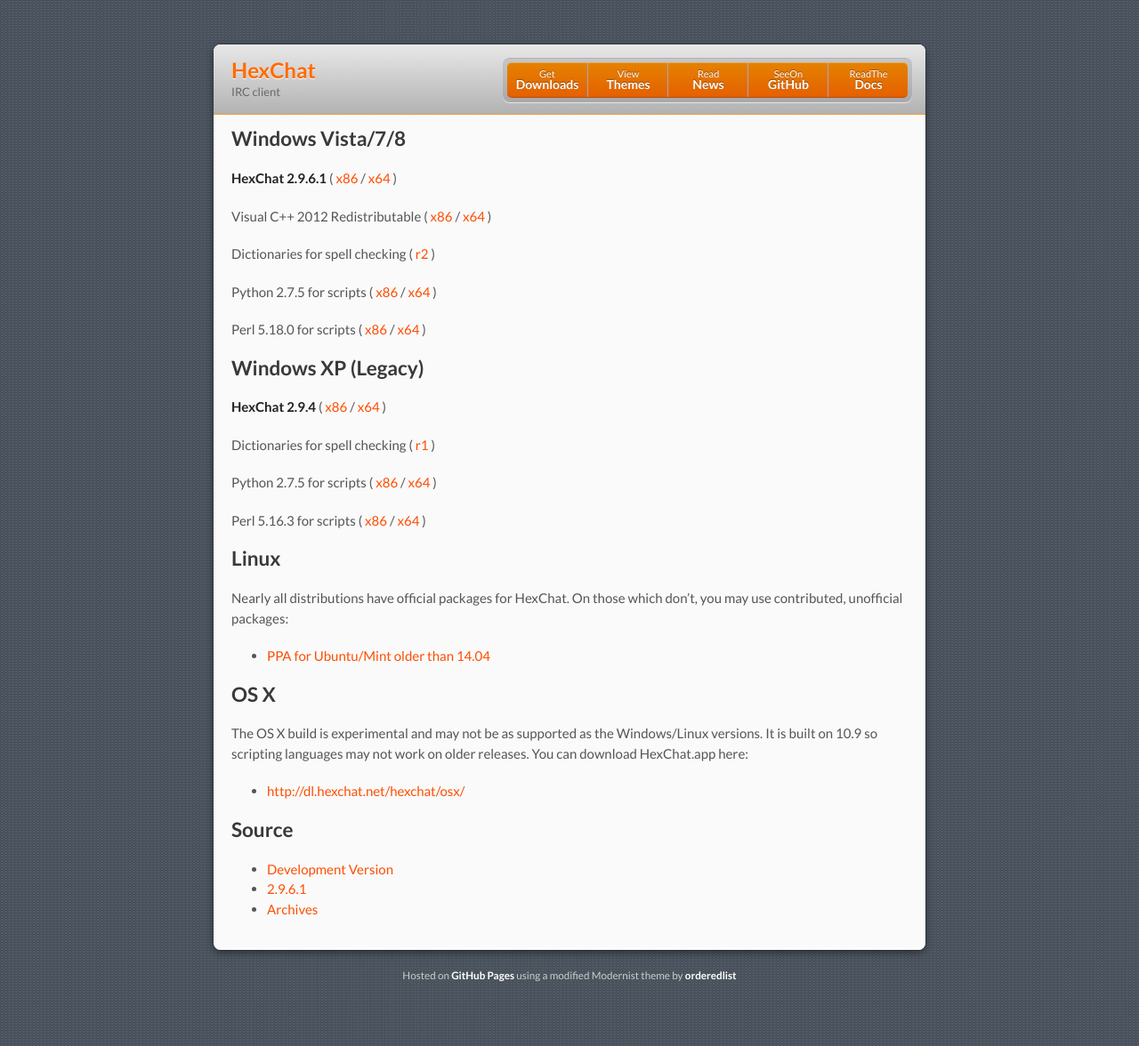
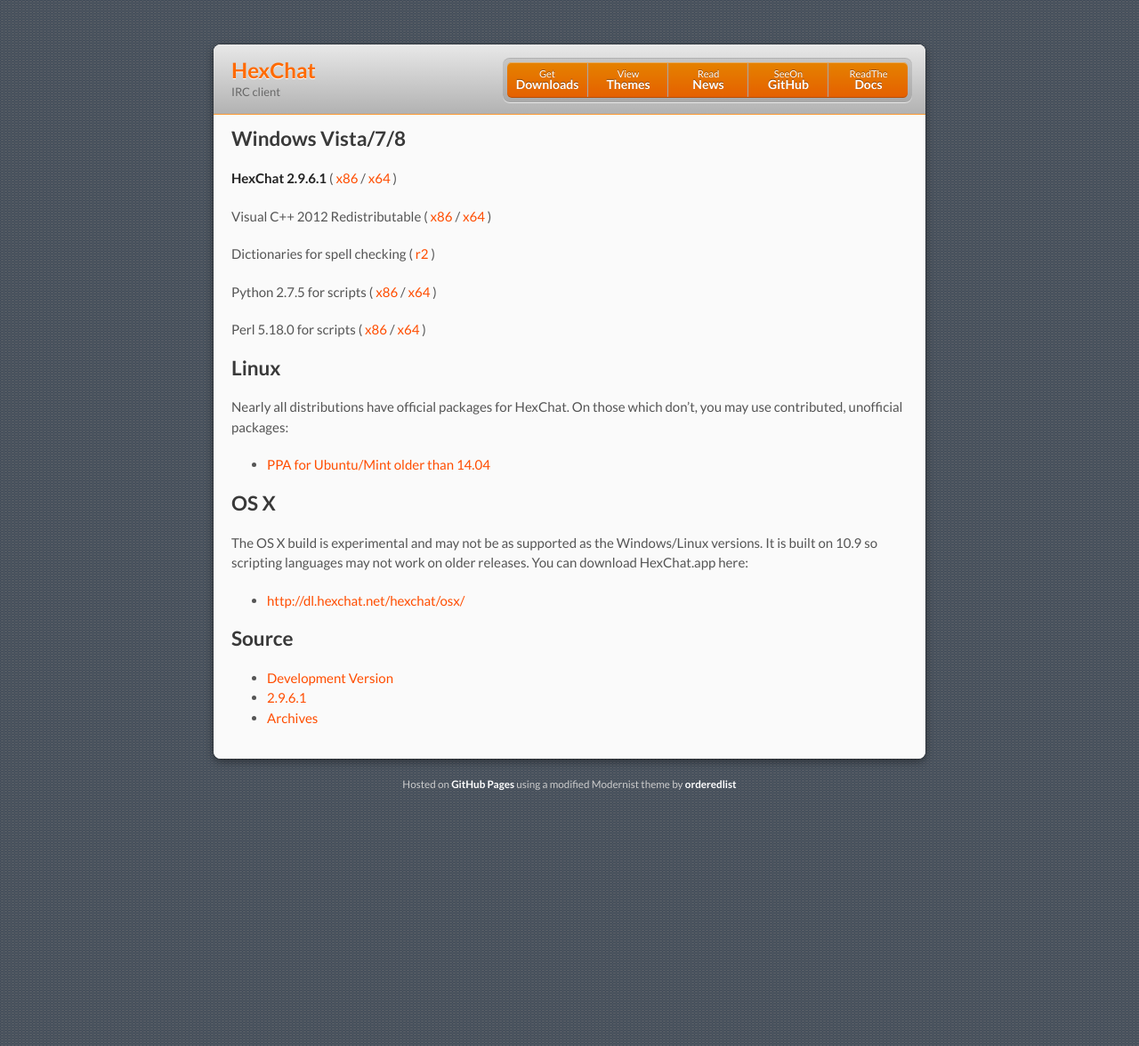
Before and after one commit to hexchat/hexchat.github.com, a Jekyll site: the page built from downloads.md, in a window 1280 px wide. Shown: the whole page at 89% size. Built offline with Jekyll 4.4.1, drawn with Linux system fonts in a browser that asks for light colours.

Commit message:
Remove XP from downloads page

```diff
--- a/downloads.md
+++ b/downloads.md
@@ -14,15 +14,6 @@
 
 Perl 5.18.0 for scripts ( [x86]({{ site.dl_url }}/misc/perl/Perl%205.18.0%20x86.msi) / [x64]({{ site.dl_url }}/misc/perl/Perl%205.18.0%20x64.msi) )
 
-## Windows XP (Legacy)
-**HexChat 2.9.4** ( [x86]({{ site.dl_url }}/hexchat/HexChat%202.9.4%20x86.exe) / [x64]({{ site.dl_url }}/hexchat/HexChat%202.9.4%20x64.exe) )
-
-Dictionaries for spell checking ( [r1]({{ site.dl_url }}/hexchat/HexChat%20Spelling%20Dictionaries%20r1.exe) )
-
-Python 2.7.5 for scripts ( [x86](http://python.org/ftp/python/2.7.5/python-2.7.5.msi) / [x64](http://python.org/ftp/python/2.7.5/python-2.7.5.amd64.msi) )
-
-Perl 5.16.3 for scripts ( [x86](http://strawberry-perl.googlecode.com/files/strawberry-perl-5.16.3.1-32bit.msi) / [x64](http://strawberry-perl.googlecode.com/files/strawberry-perl-5.16.3.1-64bit.msi) )
-
 ## Linux
 Nearly all distributions have official packages for HexChat. On those which don't, you may use contributed, unofficial packages:
 
```
